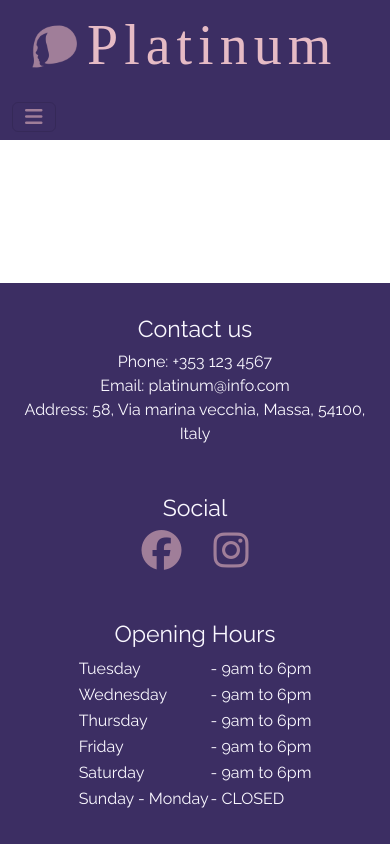
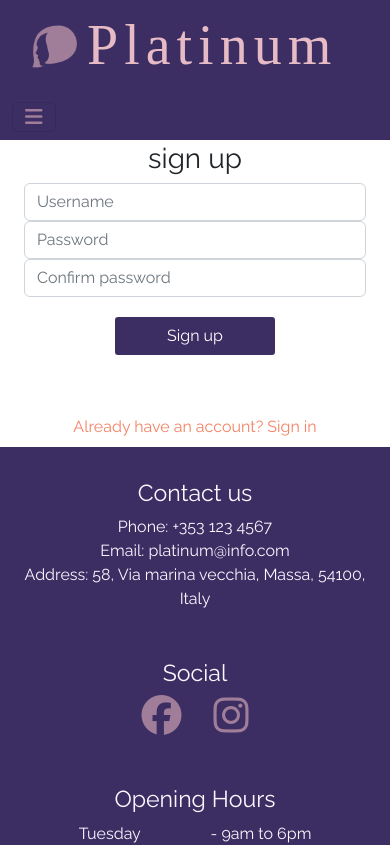
Before and after one commit to EliSacch/platinum, a React (Create React App) app: page /signup in a window 390 px wide. Shown: the top 845 px of the page. Built offline with nearby package versions, Linux system fonts and the light colour scheme; a web font is replaced by a local one.

Commit message:
Add sign up form

```diff
--- a/package.json
+++ b/package.json
@@ -6,6 +6,7 @@
     "@testing-library/jest-dom": "^5.16.5",
     "@testing-library/react": "^13.4.0",
     "@testing-library/user-event": "^13.5.0",
+    "axios": "^1.4.0",
     "bootstrap": "^4.6.0",
     "jquery": "^3.7.0",
     "react": "^18.2.0",
--- a/src/App.js
+++ b/src/App.js
@@ -3,6 +3,9 @@
 import Footer from './components/Footer';
 import Home from './components/Home'
 import { Route, Switch } from "react-router-dom";
+
+import './api/axiosDeafults';
+import SignUpForm from './pages/auth/SignUpFrom';
 
 
 function App() {
@@ -12,7 +15,7 @@
         <Switch>
           <Route exact path="/"  render={() => <Home /> } />
           <Route exact path="/signin" render={() => <h1>Sign in</h1>} />
-          <Route exact path="/signup" render={() => <h1>Sign up</h1>} />
+          <Route exact path="/signup" render={() => <SignUpForm/>} />
           <Route render={() => <p>Page not found!</p>} />
         </Switch>
       <Footer />
--- /dev/null
+++ b/src/api/axiosDeafults.js
@@ -0,0 +1,6 @@
+import axios from 'axios'
+
+
+axios.defaults.baseURL = 'https://platinum-booking-api.herokuapp.com/'
+axios.defaults.headers.post['Content-Type'] = 'multipart/form-data'
+axios.defaults.withCredentials = true
--- a/src/components/About.js
+++ b/src/components/About.js
@@ -4,7 +4,7 @@
 function About() {
   return (
     <section className={styles.Section}>
-      <span id="about" className={styles.NavOffset}></span>
+      <span id="about" className={`${styles.NavOffset} d-none`}></span>
         <h2>About</h2>
         <p>Situated in Massa city center, "Platinum" is a  warm and welcoming hair salon.
         Since we opened, in 2003, we have been totally committed to providing the highest standards to our clients.</p>
--- a/src/components/Book.js
+++ b/src/components/Book.js
@@ -4,7 +4,7 @@
 function Book() {
   return (
     <section className={styles.Section}>
-      <span id="book" className={styles.NavOffset}></span>
+      <span id="book" className={`${styles.NavOffset} d-none`}></span>
         <h2>Book with us</h2>
         <p>You can <a href="tel:353-123-4567">call us</a> or send us an <a href="mailto:platinum@booking.com">
                 email </a>
--- a/src/components/Gallery.js
+++ b/src/components/Gallery.js
@@ -9,7 +9,7 @@
 function Gallery() {
   return (
     <Carousel className={styles.Gallery}>
-      <span id="gallery" className={styles.NavOffset}></span>
+      <span id="gallery" className={`${styles.NavOffset} d-none`}></span>
       <Carousel.Item>
         <img src={picOne} alt='Blond hair' />
 
--- a/src/components/Services.js
+++ b/src/components/Services.js
@@ -8,7 +8,7 @@
 
         <Container className={styles.ServicesWrapper}>
         <div>
-        <span id="services" className={styles.NavOffset}></span>
+        <span id="services" className={`${styles.NavOffset} d-none`}></span>
             <h2>Services</h2>
             <p>We offer a wide range of services to give you the opportunity to tranform your hair!</p>
             <p>Discover our treatments, for all types of hair.</p>
--- /dev/null
+++ b/src/pages/auth/SignUpFrom.js
@@ -0,0 +1,138 @@
+import React, { useState } from "react";
+import { Link, useHistory } from "react-router-dom";
+
+import styles from "../../styles/SignInUpForm.module.css";
+import appStyles from "../../App.module.css";
+
+import {
+  Form,
+  Button,
+  Image,
+  Col,
+  Row,
+  Container,
+  Alert,
+} from "react-bootstrap";
+import axios from "axios";
+
+const SignUpForm = () => {
+  const [signUpData, setSignUpData] = useState({
+    username: "",
+    password1: "",
+    password2: "",
+  });
+  const { username, password1, password2 } = signUpData;
+
+  const [errors, setErrors] = useState({});
+
+  const history = useHistory();
+
+  const handleChange = (event) => {
+    setSignUpData({
+      ...signUpData,
+      [event.target.name]: event.target.value,
+    });
+  };
+
+  const handleSubmit = async (event) => {
+    event.preventDefault();
+    try {
+      await axios.post("/dj-rest-auth/registration/", signUpData);
+      history.push("/signin");
+    } catch (err) {
+      setErrors(err.response?.data);
+    }
+  };
+
+  return (
+    <Row className={styles.OffsetTop}>
+      <Col className="my-auto py-2 p-md-2" md={6}>
+        <Container className={`${appStyles.Content} p-4 `}>
+          <h1 className={styles.Header}>sign up</h1>
+
+          <Form onSubmit={handleSubmit}>
+            <Form.Group controlId="username">
+              <Form.Label className="d-none">username</Form.Label>
+              <Form.Control
+                className={styles.Input}
+                type="text"
+                placeholder="Username"
+                name="username"
+                value={username}
+                onChange={handleChange}
+              />
+            </Form.Group>
+            {errors.username?.map((message, idx) => (
+              <Alert variant="warning" key={idx}>
+                {message}
+              </Alert>
+            ))}
+
+            <Form.Group controlId="password1">
+              <Form.Label className="d-none">Password</Form.Label>
+              <Form.Control
+                className={styles.Input}
+                type="password"
+                placeholder="Password"
+                name="password1"
+                value={password1}
+                onChange={handleChange}
+              />
+            </Form.Group>
+            {errors.password1?.map((message, idx) => (
+              <Alert key={idx} variant="warning">
+                {message}
+              </Alert>
+            ))}
+
+            <Form.Group controlId="password2">
+              <Form.Label className="d-none">Confirm password</Form.Label>
+              <Form.Control
+                className={styles.Input}
+                type="password"
+                placeholder="Confirm password"
+                name="password2"
+                value={password2}
+                onChange={handleChange}
+              />
+            </Form.Group>
+            {errors.password2?.map((message, idx) => (
+              <Alert key={idx} variant="warning">
+                {message}
+              </Alert>
+            ))}
+
+            <Button
+              className={styles.SignInUpBtn}
+              type="submit"
+            >
+              Sign up
+            </Button>
+            {errors.non_field_errors?.map((message, idx) => (
+              <Alert key={idx} variant="warning" className="mt-3">
+                {message}
+              </Alert>
+            ))}
+          </Form>
+        </Container>
+
+        <Container className={`mt-3 ${appStyles.Content}`}>
+          <Link className={styles.Link} to="/signin">
+            Already have an account? <span>Sign in</span>
+          </Link>
+        </Container>
+      </Col>
+      <Col
+        md={6}
+        className={`my-auto d-none d-md-block p-2 ${styles.SignUpCol}`}
+      >
+        <Image
+          className={`${appStyles.FillerImage}`}
+          src={"https://codeinstitute.s3.amazonaws.com/AdvancedReact/hero2.jpg"}
+        />
+      </Col>
+    </Row>
+  );
+};
+
+export default SignUpForm;
--- /dev/null
+++ b/src/styles/SignInUpForm.module.css
@@ -0,0 +1,26 @@
+.OffsetTop {
+    margin-top: 110px;
+}
+
+.SignInUpBtn {
+    background-color: var(--purple);
+    border: 2px solid var(--purple);
+    margin: 20px;
+    border-radius: 3px;
+    padding: 5px 50px;
+}
+
+.SignInUpBtn:hover,
+.SignInUpBtn:focus,
+.SignInUpBtn:focus-within,
+.SignInUpBtn.btn:active {
+    --bs-btn-active-color: var(--purple);
+    --bs-btn-active-bg: transparent;
+    --bs-btn-active-border-color: var(--purple);
+    --bs-btn-focus-box-shadow: var(--purple);
+    background-color: transparent;
+    color: var(--purple);
+    border-color: var(--purple);
+    box-shadow: 0 0 5px var(--purple);
+    outline-color: var(--purple);
+}
```
Also changed, not shown: src/assets/pink-hair-small.jpg (added), 1 other file (tests, documents, lock files or other folders).
